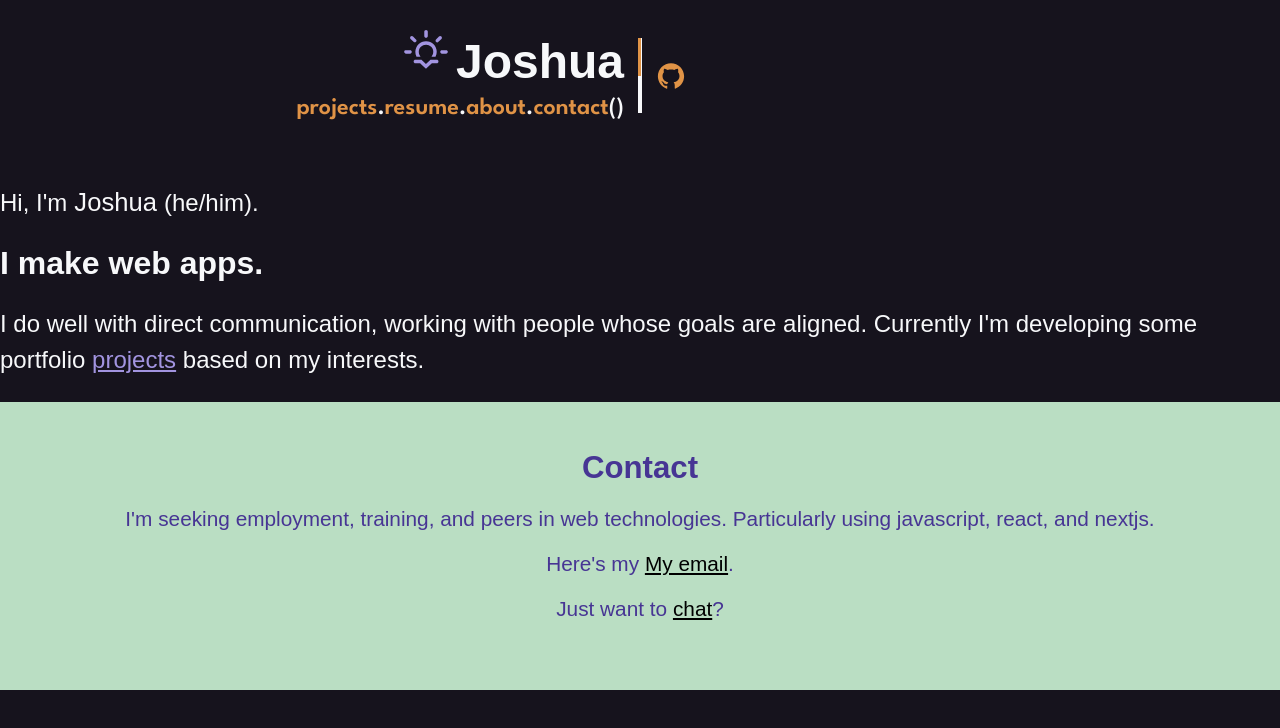
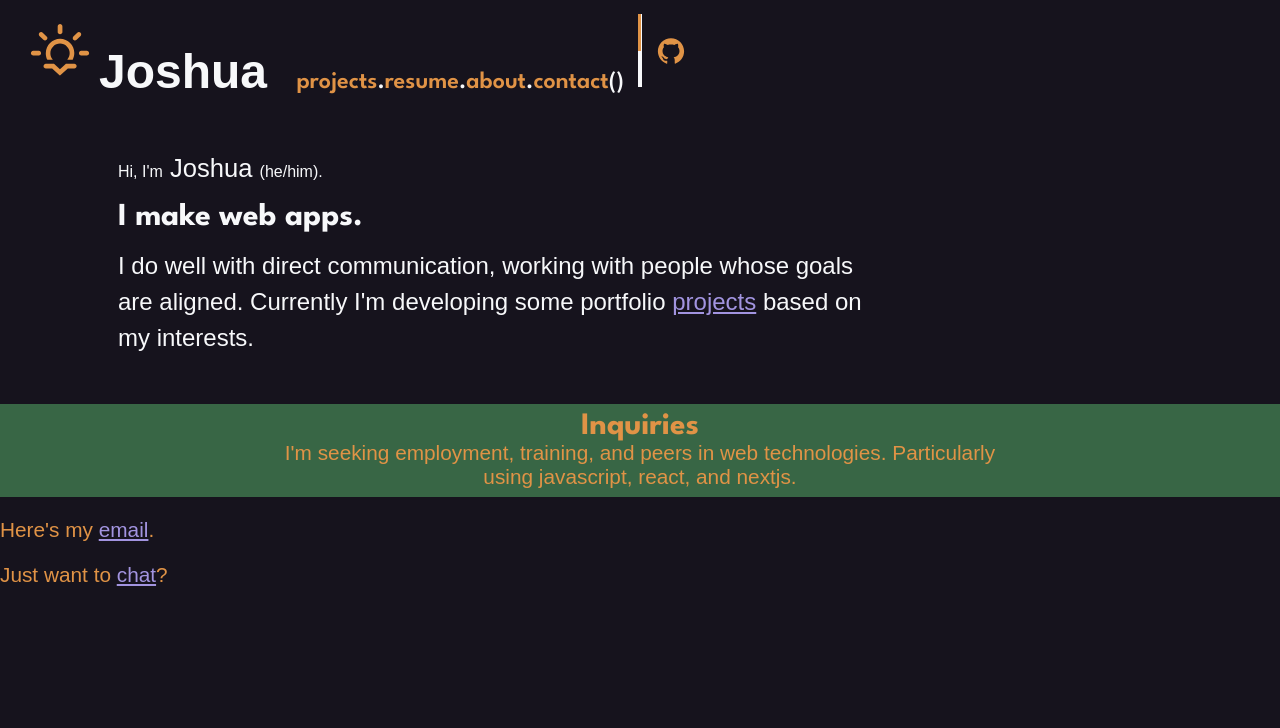
Before and after one commit to CarpentersKeys/portfolio, a Next.js app: page / in a window 1280 px wide. Shown: the top 728 px of the page. Built offline with nearby package versions, Linux system fonts and the light colour scheme; a web font is replaced by a local one.

Commit message:
centering and dynamics, included footer in layout and made it wrap children

```diff
--- a/components/Contact.jsx
+++ b/components/Contact.jsx
@@ -3,10 +3,14 @@ import styles from '../styles/Contact.module.scss';
 export default function Contact() {
     return (
         <section id={styles.contact}>
-            <h2>Contact</h2>
-            <p>I&apos;m seeking employment, training, and peers in web technologies. Particularly using javascript, react, and nextjs.</p>
-            <p className={styles.contact}>Here&apos;s my <a href='mailto:joneilltechnical@gmail.coma'>My email</a>.</p>
-            <p className={styles.contact}>Just want to <a href='https://discordapp.com/users/Wheelwright#7659'>chat</a>?</p>
+            <div id={styles.textCont}>
+                <h2>Inquiries</h2>
+                <p>I&apos;m seeking employment, training, and peers in web technologies. Particularly using javascript, react, and nextjs.</p>
+            </div>
+            <div id={styles.iconsCont}>
+                <p className={styles.contact}>Here&apos;s my <a href='mailto:joneilltechnical@gmail.coma'>email</a>.</p>
+                <p className={styles.contact}>Just want to <a href='https://discordapp.com/users/Wheelwright#7659'>chat</a>?</p>
+            </div>
         </section>
     )
 }
--- a/components/Layout.jsx
+++ b/components/Layout.jsx
@@ -3,10 +3,12 @@ import Head from 'next/head';
 import styles from '../styles/Layout.module.scss';
 import { AiFillGithub, } from 'react-icons/ai';
 import { WiSunset } from 'react-icons/wi';
+import Contact from './Contact';
 
-export default function Layout({ pageTitle }) {
+export default function Layout({ children, pageTitle }) {
 
     return (
+        <div >
             <div id={styles.layout}>
                 <Head>
                     <title>{`Joshua O'Neill Web Developer Portfolio. Page: ${pageTitle}`}</title>
@@ -14,7 +16,7 @@ export default function Layout({ pageTitle }) {
                 <nav>
                     <div id={styles.mainUl}>
                         <ul>
-                        <li><h1><WiSunset id={styles.icon}/><Link href='/'>Joshua</Link></h1></li>
+                            <li><h1><Link href='/'><a><WiSunset id={styles.icon} />Joshua</a></Link></h1></li>
                             <li><Link href='/projects'>projects</Link></li><div>.</div>
                             <li><Link href='/resume'>resume</Link></li><div>.</div>
                             <li><Link href='/about'>about</Link></li><div>.</div>
@@ -27,7 +29,7 @@ export default function Layout({ pageTitle }) {
                             <li>
                                 <a aria-label='Joshua&apos;s git hub' className={styles.iconLink} rel="noreferrer noopener" target="_blank" href="https://github.com/CarpentersKeys">
                                     <div >
-                                    <AiFillGithub  />
+                                        <AiFillGithub />
                                     </div>
                                 </a>
                             </li>
@@ -35,5 +37,10 @@ export default function Layout({ pageTitle }) {
                     </div>
                 </nav >
             </div >
+            {children}
+            <footer id={styles.footer}>
+                <Contact />
+            </footer>
+        </div>
     )
 }
--- a/pages/_app.js
+++ b/pages/_app.js
@@ -4,8 +4,9 @@ import '../styles/globals.scss'
 function MyApp({ Component, pageProps }) {
   return (
     <div>
-      <Layout />
-      <Component {...pageProps} />
+      <Layout>
+        <Component {...pageProps} />
+      </Layout>
     </div>
   )
 }
--- a/pages/_document.js
+++ b/pages/_document.js
@@ -4,7 +4,6 @@ export default function Document() {
     return (
         <Html>
             <Head>
-                <meta name="title" content="Joshua O&apos;Neill ONeill Oneal Webev web developer Portfolio resume cv" />
                 <link rel="preconnect" href="https://fonts.googleapis.com" />
                 <link rel="preconnect" href="https://fonts.gstatic.com" crossOrigin />
                 <link href="https://fonts.googleapis.com/css2?family=League+Spartan:wght@600;700&family=Zen+Maru+Gothic&display=swap" rel="stylesheet" />
--- a/pages/index.js
+++ b/pages/index.js
@@ -15,9 +15,8 @@ export default function Home() {
         </p>
       </section>
 
-      <footer id={styles.contact}>
-        <Contact />
-      </footer>
+      {/* <footer id={styles.contact}> */}
+      {/* </footer> */}
     </div>
   )
 }
--- a/styles/Contact.module.scss
+++ b/styles/Contact.module.scss
@@ -1,12 +1,35 @@
 #contact {
+  overflow: hidden;
   font-size: 1.3rem;
-  width: 53vw;
+  width: 100%;
+  color: var(--prim-clr);
+}
+
+#textCont {
+  margin: 0 0;
+  padding: 0%;
+  background-color: var(--sec-clr);
+  padding: 0.5rem;
+}
+#textCont h2 {
+  font-family: var(--spartan);
+}
+
+#textCont h2,
+#textCont p {
+  margin: 0 auto;
+  width: 60%;
   text-align: center;
-  margin: 0 auto;
-  padding: 3rem 0;
-  color: var(--tert-clr)
 }
 
 #contact a {
-    color: black;
+  color: var(--tert-light-clr);
 }
+
+#iconsCont {
+  // background-color: var(--black);
+  // display: flex;
+  // width: 100%;
+  // margin: 0 auto;
+  // text-align: center;
+}
--- a/styles/Home.module.scss
+++ b/styles/Home.module.scss
@@ -1,12 +1,11 @@
-#intro {}
-
 #intro p {
   line-height: 1.5;
+  margin: 0;
+  padding: 0;
 }
 
 .name {
-  font-family: unset;
-  // font-family: var(--spartan);
+  font-size: 1rem;
 }
 
 .name span {
@@ -14,15 +13,21 @@
   font-size: 1.6rem;
 }
 
-#intro h2 {
-  // font-family: var(--spartan);
-  font-size: 2rem;
+#intro {
+  max-width: 845.091px;
+  margin: 0 auto;
+  padding: 3rem;
 }
 
-#contact {
-  background-color: var(--sec-light-clr);
+@media (min-width: 1182px) {
+  #intro {
+    margin: 0 70px;
+  }
 }
 
-#contact section {
-  width: 100%;
+#intro h2 {
+  font-family: var(--spartan);
+  font-size: 2rem;
+  padding: 0;
+  margin: 1rem 0;
 }
--- a/styles/Layout.module.scss
+++ b/styles/Layout.module.scss
@@ -3,11 +3,11 @@
     width: 100%;
     font-family: var(--spartan);
     justify-content: center;
-    margin-top: 3vh;
-    margin-bottom: 7vh;
+    margin-left: 3rem;
 }
 
 #layout #mainUl ul {
+    margin-top: 2vh;
     justify-content: right;
 }
 
@@ -27,10 +27,18 @@
     color: var(--prim-clr);
 }
 
-#layout a:hover,
-#layout h1:hover {
+#icon {
+    margin-right: 3px;
+    font-size: 150%;
+    color: var(--prim-clr);
+}
+
+#layout a:hover {
     color: var(--tert-light-clr);
+    background-color: var(--tert-transp-clr);
+    border-radius: 3rem;
 }
+
 
 #layout nav li:first-child {
     text-align: right;
@@ -46,7 +54,7 @@
 
 #offsiteUl ul {
     display: flex;
-    place-content:center;
+    place-content: center;
     height: 100%;
 }
 
@@ -66,8 +74,22 @@
     height: 30px;
 }
 
-#icon {
-    margin-right: 3px;
-    font-size: 150%;
-color: var(--tert-light-clr);
+
+@media(min-width: 1182px) {
+    #layout nav li:first-child {
+        text-align: right;
+        flex-basis: auto;
+        margin-right: auto;
+    }
+
+    #layout nav li h1 {
+
+        margin-left: 40px;
+    }
+    #layout nav {
+    margin-left: 0rem;
 }
+}
+#footer {
+    overflow: hidden;
+}
--- a/styles/globals.scss
+++ b/styles/globals.scss
@@ -1,10 +1,11 @@
 :root {
   --black: #16131d;
-  --sec-clr: #4b945c;
+  --sec-clr: #4b945ca5;
   --sec-light-clr: #badec3;
   --prim-clr: #e09346;
   --tert-clr: #473594;
   --tert-light-clr: #a294e0;
+  --tert-transp-clr: #a294e028;
   --white: #f7f8fa;
   --font-size: 1.5rem;
   --spartan: "League Spartan", sans-serif;
@@ -16,6 +17,7 @@
 html {
   box-sizing: border-box;
 }
+
 *,
 *::before,
 *::after {
@@ -23,6 +25,7 @@ html {
 }
 
 body {
+  height: 100%;
   padding: 0;
   margin: 0;
   font-family: var(--zen);
@@ -31,15 +34,18 @@ body {
   color: var(--white);
   font-size: var(--font-size);
 }
+
 h1,
 h2,
 h3 {
   margin: 0;
 }
+
 a {
   color: var(--tert-light-clr);
   text-decoration: underline;
 }
+
 a:hover {
   text-decoration: none;
 }
```
Lines whose indentation alone changed are shown as unchanged.
